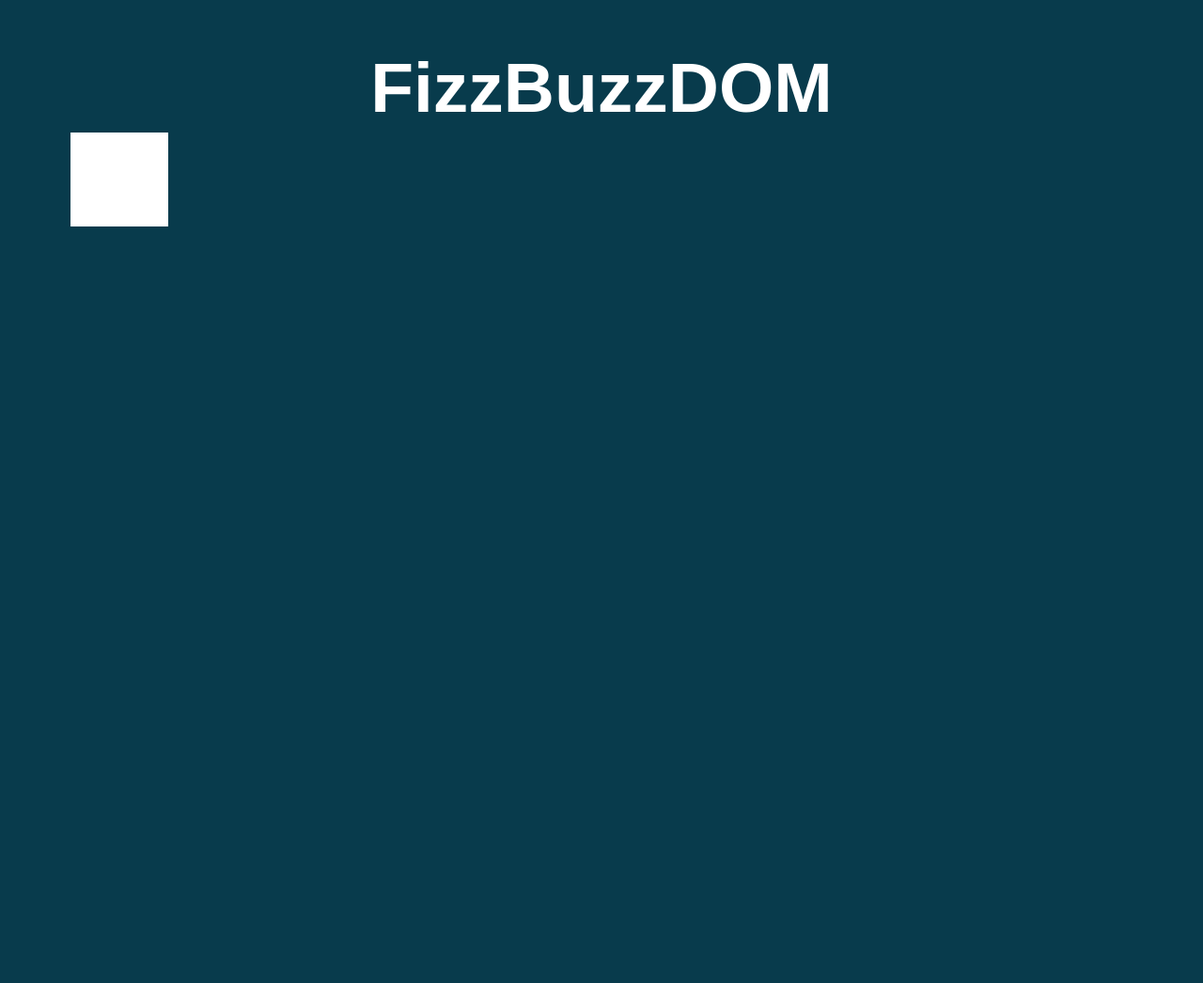
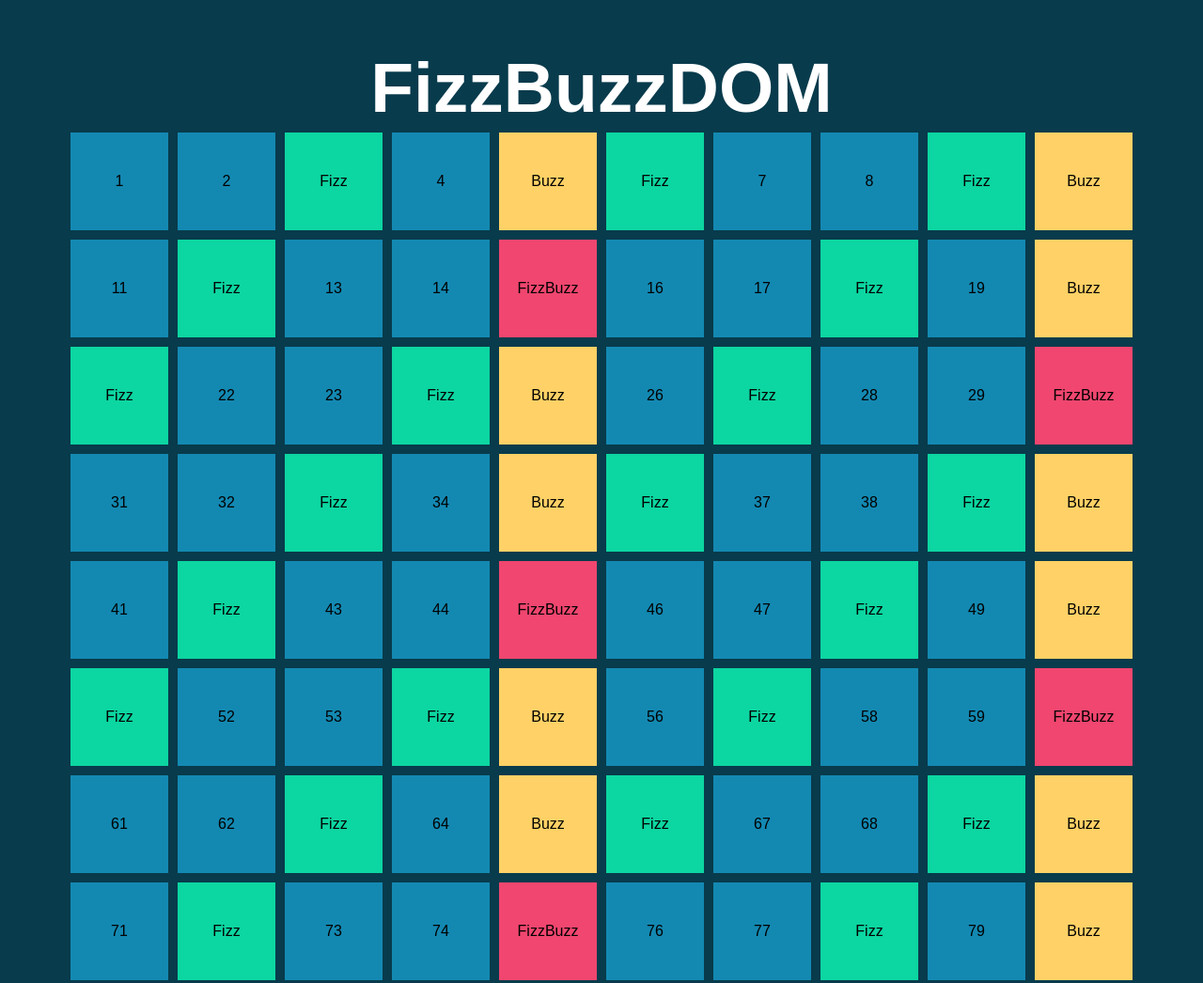
Before and after one commit to salvatorebriga/js-fizzbuzz, a plain HTML site: page index.html in a window 1280 px wide. Shown: the top 1046 px of the page at 94% size. Before the commit the page ends 800 px from the top, so only its background shows below. Drawn offline with Linux system fonts and the light colour scheme.

Commit message:
bonus 1 and  2

```diff
--- a/css/style.css
+++ b/css/style.css
@@ -29,9 +29,25 @@ h1{
 .col-10{
     margin: 5px;
     width: calc(100% / 10 - 10px);
-    height: 100px;
+    height: 104px;
     background-color: white;
     display: flex;
     align-items: center;
     justify-content: center;
 }
+
+.bg-number{
+    background-color: #1389b2;
+}
+
+.bg-fizz{
+    background-color: #0cd6a1;
+}
+
+.bg-buzz{
+    background-color: #ffd166;
+}
+
+.bg-FizzBuzz{
+    background-color: #f0466f;
+}
--- a/index.html
+++ b/index.html
@@ -11,9 +11,6 @@
     <div class="container">
         <h1>FizzBuzzDOM</h1>
         <div class="row">
-            <div class="col-10">
-
-            </div>
         </div>
     </div>
 
--- a/js/main.js
+++ b/js/main.js
@@ -1,17 +1,27 @@
 "use strict"
 
+const row = document.querySelector('div.row');
+
 for (let i = 0; i < 100; i++){
+
+    setTimeout(() => {
 
     let x = i + 1;
 
     if(x % 3 === 0 && x % 5 === 0){
-        console.log('FizzBuzz');
+        const element = `<div class="col-10 bg-FizzBuzz">FizzBuzz</div>`;
+        row.innerHTML += element;
     }
     else if(x % 3 === 0){
-        console.log('Fizz');
+        const element = `<div class="col-10 bg-fizz">Fizz</div>`;
+        row.innerHTML += element;
     }else if(x % 5 === 0){
-        console.log('Buzz');
+        const element = `<div class="col-10 bg-buzz">Buzz</div>`;
+        row.innerHTML += element;
     }else{
-        console.log(x);
+        const element = `<div class="col-10 bg-number">${x}</div>`;
+        row.innerHTML += element;
     }
+
+    }, 1000);
 }
```
